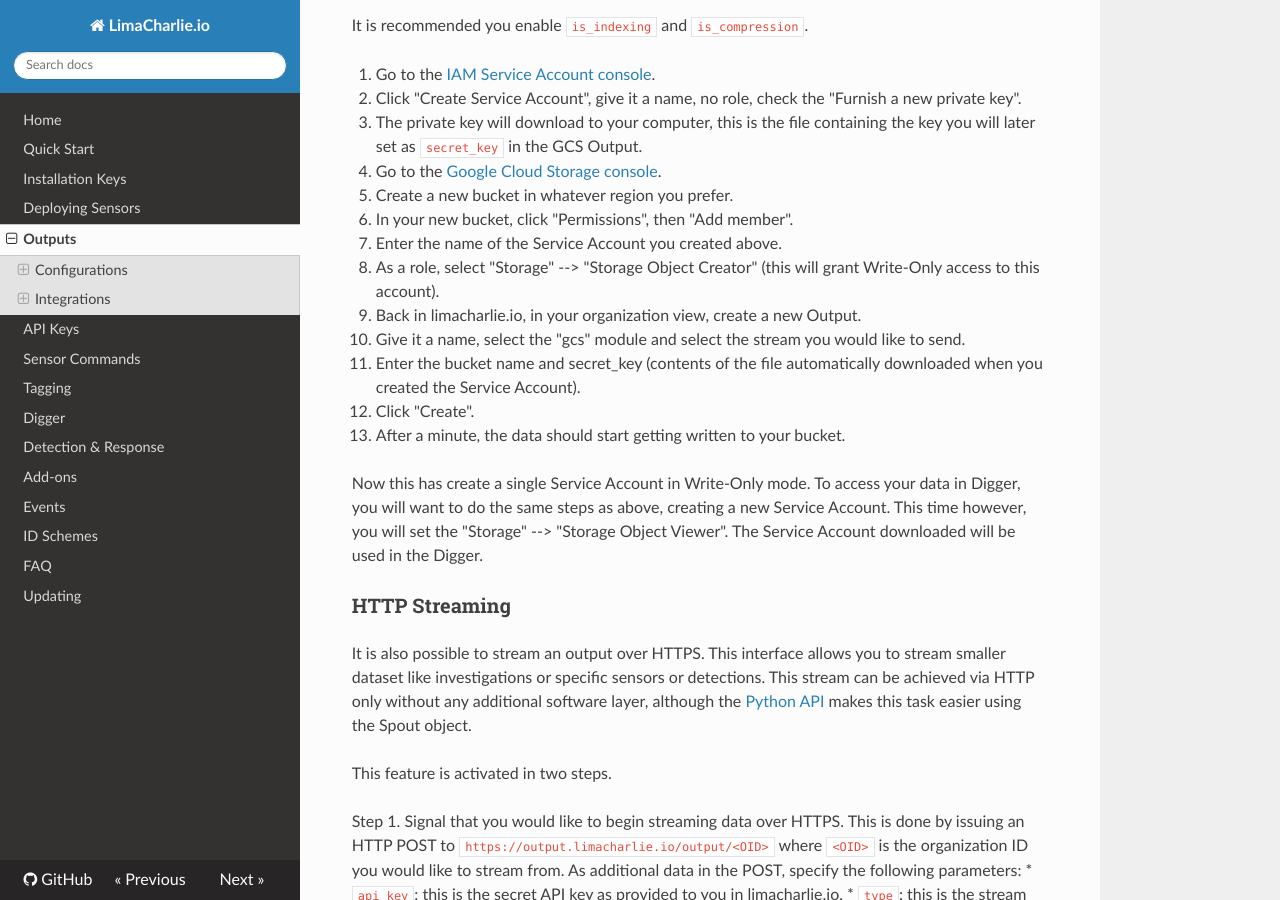
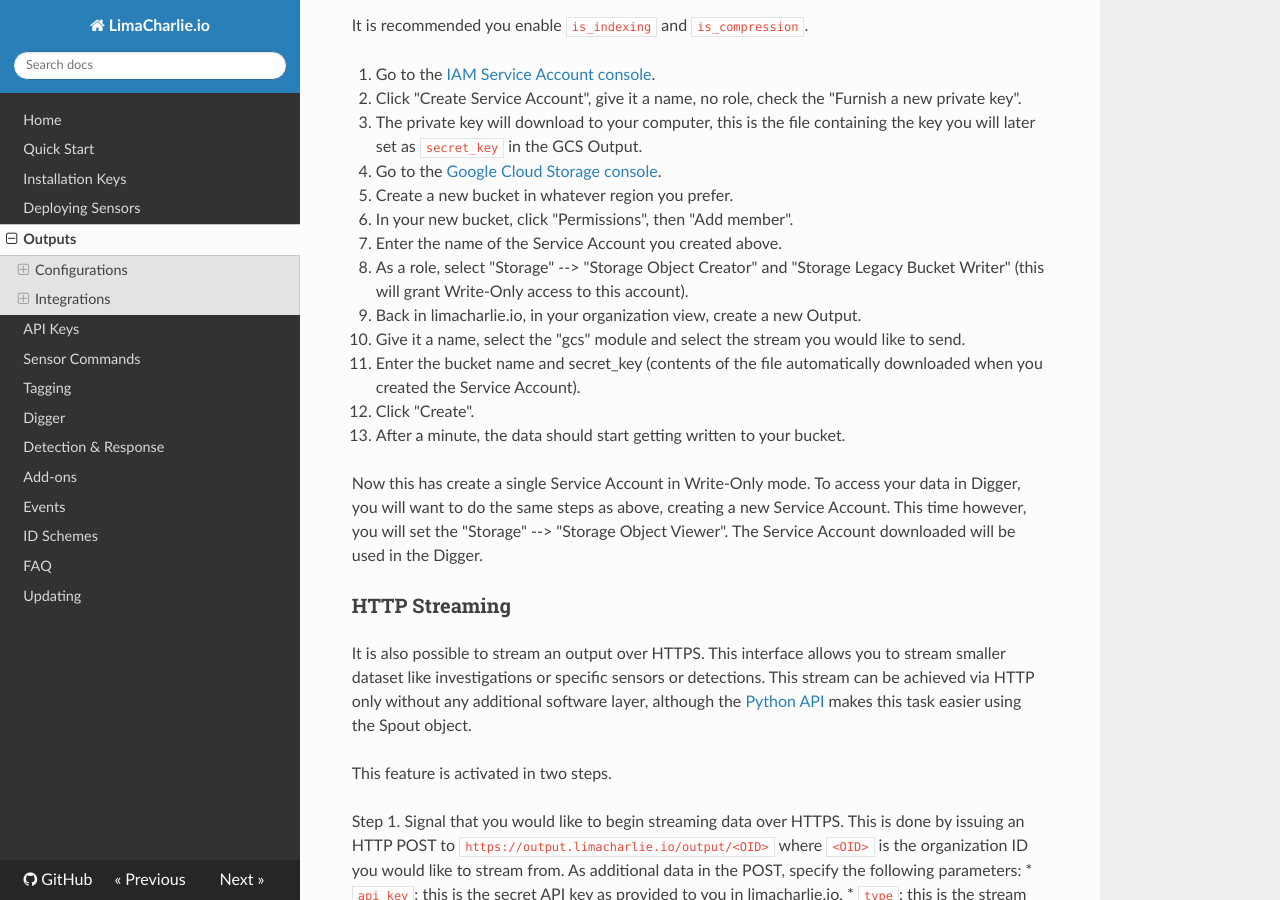
Before and after one commit to refractionPOINT/lce_doc, an MkDocs documentation site: the page built from docs/outputs.md, in a window 1280 px wide and 900 px high, scrolled down 6609 px. Built offline with MkDocs 1.6.1, drawn with Linux system fonts in a browser that asks for light colours; nearby versions of some CDN libraries; old or Windows-style settings are respelled for this version of MkDocs.

Commit message:
Adding missing privilege for GCS Output.

```diff
--- a/docs/outputs.md
+++ b/docs/outputs.md
@@ -250,7 +250,7 @@ It is recommended you enable `is_indexing` and `is_compression`.
 1. Create a new bucket in whatever region you prefer.
 1. In your new bucket, click "Permissions", then "Add member".
 1. Enter the name of the Service Account you created above.
-1. As a role, select "Storage" --> "Storage Object Creator" (this will grant Write-Only access to this account).
+1. As a role, select "Storage" --> "Storage Object Creator" and "Storage Legacy Bucket Writer" (this will grant Write-Only access to this account).
 1. Back in limacharlie.io, in your organization view, create a new Output.
 1. Give it a name, select the "gcs" module and select the stream you would like to send.
 1. Enter the bucket name and secret_key (contents of the file automatically downloaded when you created the Service Account).
```
